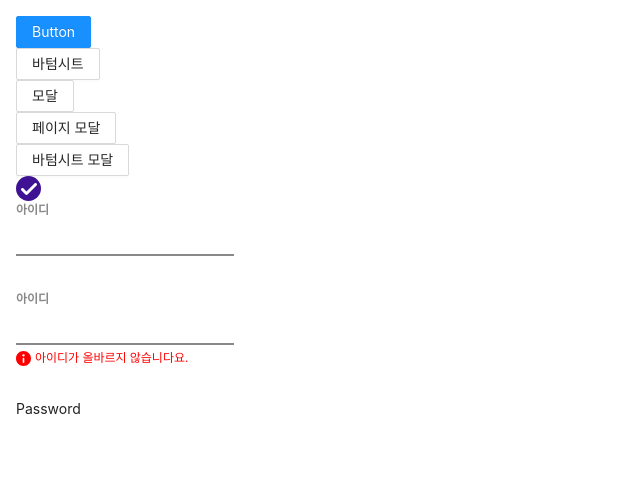
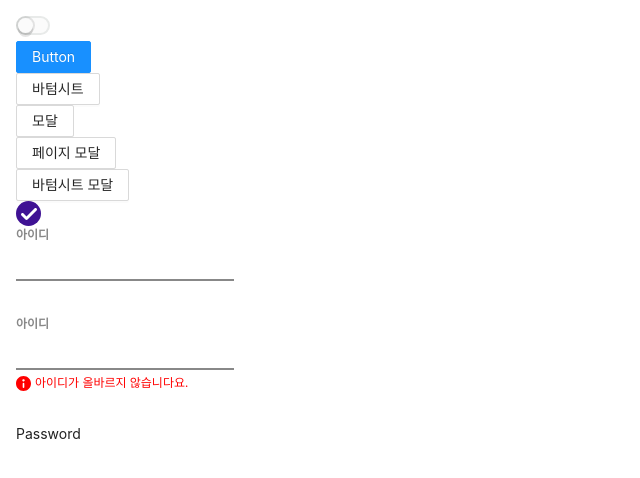
Before and after one commit to hhhhailey/react-component, a Next.js app: page / in a window 1280 px wide. Shown: the top 478 px of the page, without its empty margins (0-640 px from the left). Built offline with nearby package versions, Linux system fonts and the light colour scheme.

Commit message:
feat: switch

```diff
--- a/components/index.ts
+++ b/components/index.ts
@@ -5,3 +5,4 @@ export { default as View } from "./view/View";
 export { default as Form } from "./form/Form";
 export { default as Modal } from "./modal/setting/Modals";
 export { default as BottomSheet } from "./bottom-sheet/BottomSheet";
+export { default as Switch } from "./switch/Switch";
--- a/components/modal/setting/Modals.tsx
+++ b/components/modal/setting/Modals.tsx
@@ -29,13 +29,11 @@ export const modals = {
 
 export default function Modals() {
   const openedModals = React.useContext(ModalOpenedContext);
-  const { open, close } = React.useContext(ModalDispatchContext);
+  const { close } = React.useContext(ModalDispatchContext);
   const { mounted, pageIndex, updateMounted } =
     React.useContext(ModalStateContext);
   const [unmount, setUnmount] = React.useState(false);
-  const [refMount, setRefMount] = React.useState(false);
   const modalRef = React.useRef() as React.MutableRefObject<any>;
-  const { width, height } = useWindowSize();
 
   React.useEffect(() => {
     console.log(modalRef, "modalRef");
--- a/components/modal/widget/page-modal/PageModal.tsx
+++ b/components/modal/widget/page-modal/PageModal.tsx
@@ -16,26 +16,24 @@ const PageModal = React.forwardRef(({ ...props }: PageModalProps, ref) => {
     React.useContext(ModalStateContext);
   const headerRef = React.useRef() as React.MutableRefObject<HTMLDivElement>;
   const footerRef = React.useRef() as React.MutableRefObject<HTMLDivElement>;
-  const [heights, setHeights] = React.useState({ hh: 0, fh: 0 });
 
+  // 헤더 뒤로가기
   const moveToBack = () => {
     if (pageIndex === 0) return false;
     else updatePageIndex(pageIndex - 1);
   };
 
+  /**
+   * Modals 부모컴포넌트에서 호출할 리스트
+   */
   React.useImperativeHandle(ref, () => ({
-    // getHeaderHeight: heights.hh,
-    // getFooterHeight: heights.fh,
     getHeaderHeight: headerRef.current?.clientHeight,
     getFooterHeight: footerRef.current?.clientHeight,
   }));
 
-  React.useEffect(() => {
-    if (props.open) {
-      setHeights({ hh: headerRef.current?.clientHeight, fh: 80 });
-    }
-  }, [props.open]);
-
+  /**
+   * modalRef 리렌딩 마운트
+   */
   React.useEffect(() => {
     setTimeout(() => {
       !mounted && updateMounted(mounted);
@@ -97,4 +95,5 @@ const StyledFooter = styled.div`
   flex: 1;
   gap: 8px;
   height: 52px;
+  background-color: white;
 `;
--- /dev/null
+++ b/components/switch/Switch.tsx
@@ -0,0 +1,89 @@
+import styled from "styled-components";
+import useSwitch from "./useSwitch";
+
+interface SwitchProps extends React.InputHTMLAttributes<HTMLInputElement> {
+  on: boolean;
+}
+
+function Switch({ onClick, ...props }: SwitchProps) {
+  return (
+    <StyledSwitchContainer>
+      <StyledSwitchInput
+        type={"checkbox"}
+        checked={props.on}
+        onClick={onClick}
+        onChange={() => {}}
+        {...props}
+      />
+      <StyledSwitchButton active={props.on} />
+    </StyledSwitchContainer>
+  );
+}
+
+export default Switch;
+
+const StyledSwitchContainer = styled.label`
+  display: block;
+`;
+
+const StyledSwitchInput = styled.input`
+  border: 0;
+  clip: rect(0 0 0 0);
+  height: 1px;
+  width: 1px;
+  margin: -1px;
+  overflow: hidden;
+  padding: 0;
+  position: absolute;
+  white-space: nowrap;
+`;
+
+const StyledSwitchButton = styled.span<{ active?: boolean }>`
+  display: inline-block;
+  position: relative;
+  width: 30px;
+  height: 15px;
+  background: #fbfbfb;
+  border: 2px solid #e8eae9;
+  border-radius: 15px;
+  box-sizing: initial;
+  transition: all 0.4s ease;
+  outline: 0;
+  user-select: none;
+
+  &:active::after {
+    content: "";
+    padding-right: 1em;
+  }
+
+  ${(p) =>
+    p.active &&
+    `
+      background: #86d993;
+
+      &:active::after {
+        margin-left: -1em;
+      }
+
+  `}
+
+  /* 동그라미 버튼 */
+  &::after {
+    content: "";
+    display: block;
+    position: relative;
+    left: 0;
+    width: 50%;
+    height: 100%;
+    border-radius: 100%;
+    background: #fbfbfb;
+    transition: all 0.3s cubic-bezier(0.175, 0.885, 0.32, 1.275);
+    box-shadow: 0 0 0 2px rgba(0, 0, 0, 0.1), 0 4px 0 rgba(0, 0, 0, 0.1);
+
+    ${(p) =>
+      p.active &&
+      `
+      left: 50%;
+    `}
+  }
+`;
--- /dev/null
+++ b/components/switch/useSwitch.ts
@@ -0,0 +1,34 @@
+import React from "react";
+
+const ACTION_TYPE = {
+  toggle: "TOGGLE",
+  on: "ON",
+  off: "OFF",
+};
+
+export function toggleReducer(state: any, action: any) {
+  switch (action.type) {
+    case ACTION_TYPE.toggle: {
+      return { on: !state.on };
+    }
+    case ACTION_TYPE.on: {
+      return { on: true };
+    }
+    case ACTION_TYPE.off: {
+      return { on: false };
+    }
+    default:
+      throw new Error(`Unhandled type: ${action.type}`);
+      break;
+  }
+}
+
+export default function useSwitch({ reducer = toggleReducer } = {}) {
+  const [{ on }, dispatch] = React.useReducer(reducer, { on: false });
+
+  const toggle = () => dispatch({ type: ACTION_TYPE.toggle });
+  const setOn = () => dispatch({ type: ACTION_TYPE.on });
+  const setOff = () => dispatch({ type: ACTION_TYPE.off });
+
+  return { on, toggle, setOn, setOff };
+}
--- a/hooks/useWindowSize.tsx
+++ b/hooks/useWindowSize.tsx
@@ -1,5 +1,4 @@
-import { useState, useEffect } from "react";
-// Define general type for useWindowSize hook, which includes width and height
+import React from "react";
 export interface Size {
   width: number | undefined;
   height: number | undefined;
@@ -7,27 +6,24 @@ export interface Size {
 
 // Hook
 export function useWindowSize(): Size {
-  // Initialize state with undefined width/height so server and client renders match
-  // Learn more here: https://joshwcomeau.com/react/the-perils-of-rehydration/
-  const [windowSize, setWindowSize] = useState<Size>({
+  const [windowSize, setWindowSize] = React.useState<Size>({
     width: undefined,
     height: undefined,
   });
-  useEffect(() => {
-    // Handler to call on window resize
-    function handleResize() {
-      // Set window width/height to state
-      setWindowSize({
-        width: window.innerWidth,
-        height: window.innerHeight,
-      });
-    }
-    // Add event listener
+
+  const handleResize = React.useCallback(() => {
+    setWindowSize({
+      width: window.innerWidth,
+      height: window.innerHeight,
+    });
+  }, []);
+
+  React.useEffect(() => {
+    handleResize;
+
     window.addEventListener("resize", handleResize);
-    // Call handler right away so state gets updated with initial window size
     handleResize();
-    // Remove event listener on cleanup
     return () => window.removeEventListener("resize", handleResize);
-  }, []); // Empty array ensures that effect is only run on mount
+  }, []);
   return windowSize;
 }
--- a/pages/index.tsx
+++ b/pages/index.tsx
@@ -3,12 +3,13 @@ import Image from "next/image";
 import { Inter, Ultra } from "@next/font/google";
 import styles from "@/styles/Home.module.css";
 import { Button } from "antd";
-import { Checkbox, Input, Modal, View } from "@/components";
+import { Checkbox, Input, Modal, Switch, View } from "@/components";
 import React from "react";
 import styled from "styled-components";
 import BottomSheet from "@/components/bottom-sheet/BottomSheet";
 import useModal from "@/components/modal/useModal";
 import { modals } from "@/components/modal/setting/Modals";
+import useToggle, { toggleReducer } from "@/components/switch/useSwitch";
 
 const inter = Inter({ subsets: ["latin"] });
 
@@ -141,8 +142,34 @@ export default function Home() {
     });
   };
 
+  const [clickCount, setClickCount] = React.useState(0);
+  const tooManyClick = clickCount > 4;
+
+  const { on, toggle, setOn, setOff } = useToggle({
+    reducer(currentState, action) {
+      const changes = toggleReducer(currentState, action);
+      if (tooManyClick && action.type === "TOGGLE") {
+        console.log(currentState, tooManyClick, "1");
+        return { ...changes, on: currentState.on };
+      } else {
+        console.log(currentState, "?22");
+        return changes;
+      }
+    },
+  });
+
   return (
     <View direction={"column"} padding={["p-4"]} block>
+      <Switch
+        on={on}
+        onClick={() => {
+          toggle();
+          setClickCount((c) => c + 1);
+        }}
+      />
+      {tooManyClick ? (
+        <button onClick={() => setClickCount(0)}>reset</button>
+      ) : null}
       <Button type={"primary"}>Button</Button>
       <Button onClick={() => setOpenBottomSheet(true)}>바텀시트</Button>
       <Button onClick={openMainModal}>모달</Button>
```
Also changed, not shown: components/button/Button.tsx (added, +22 -0 lines).
